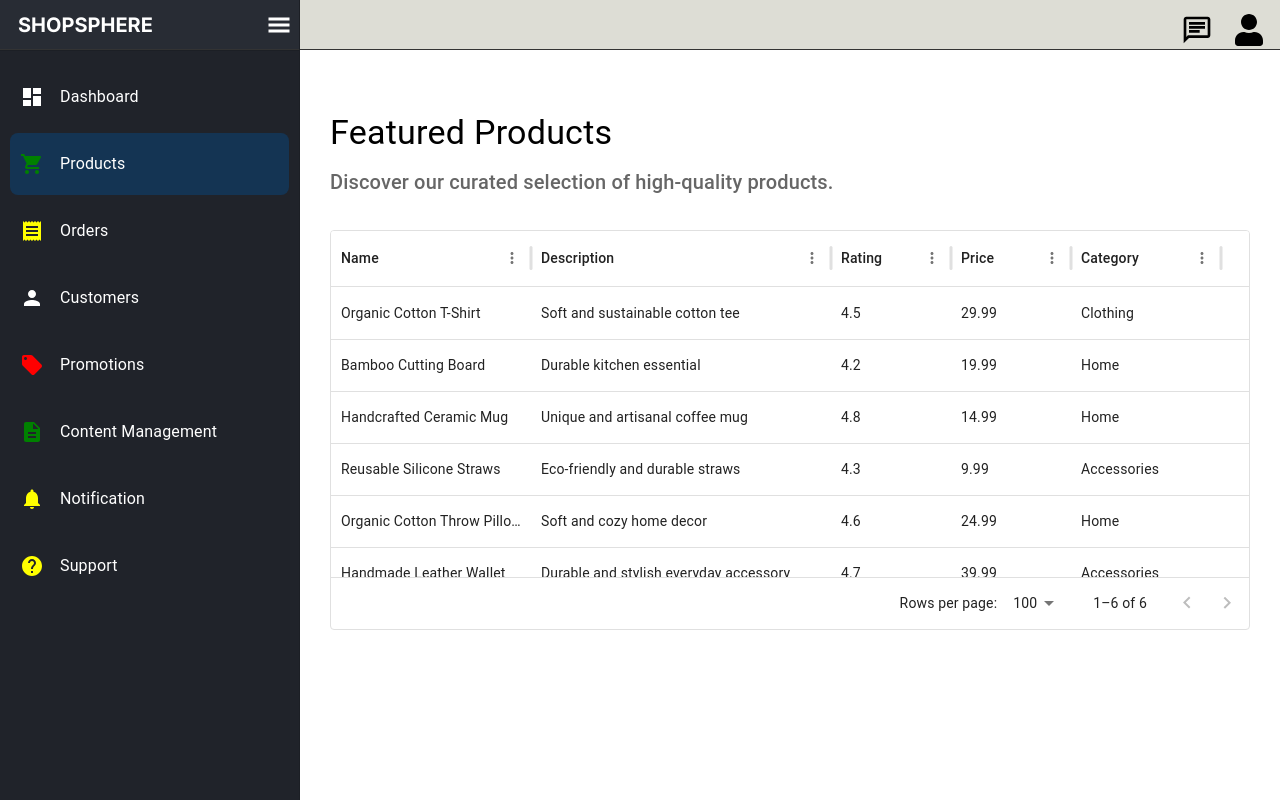
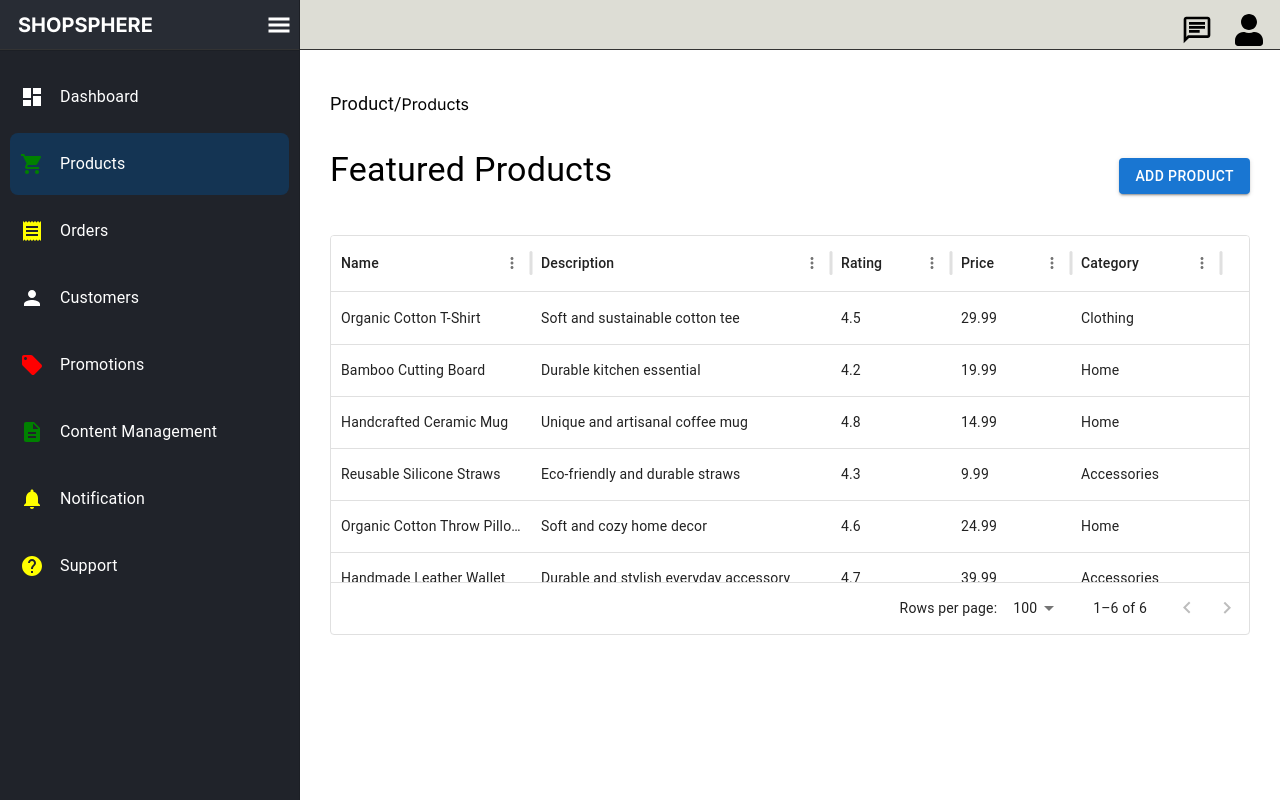
Before and after one commit to rojinnn/ShopSphere-ms, a Next.js app: page /product in a window 1280 px wide. Built offline with nearby package versions, Linux system fonts and the light colour scheme; sample sign-in values are in the browser's storage.

Commit message:
add custom breadcrumbs

```diff
--- a/src/app/product/page.js
+++ b/src/app/product/page.js
@@ -8,7 +8,8 @@ import {
   GridToolbarFilterButton,
   GridToolbarColumnsButton,
 } from "@mui/x-data-grid";
-import { Box, Container, Typography } from "@mui/material";
+import { Box, Typography, Button } from "@mui/material";
+import CustomBreadcrumbs from "@/components/CustomBreadCrumbs";
 
 const ProductList = () => {
   const [products, setProducts] = useState([
@@ -76,15 +77,38 @@ const ProductList = () => {
     { field: "category", headerName: "Category", width: 150 },
   ];
 
+  const handleAddProduct = () => {
+    // Implement your logic to add a product
+    // This function can open a modal, navigate to a new page, etc.
+    console.log("Add Product clicked");
+  };
+
   return (
     <div>
-      <Box my={4}>
-        <Typography variant="h4" component="h1" gutterBottom>
-          Featured Products
-        </Typography>
-        <Typography variant="h6" color="textSecondary">
-          Discover our curated selection of high-quality products.
-        </Typography>
+      <CustomBreadcrumbs
+        title={"Products"}
+        links={[
+          {
+            path: "/product",
+            title: "Product",
+            active: true,
+          },
+        ]}
+      />
+      <Box
+        my={4}
+        display="flex"
+        justifyContent="space-between"
+        alignItems="center"
+      >
+        <div>
+          <Typography variant="h4" component="h1" gutterBottom>
+            Featured Products
+          </Typography>
+        </div>
+        <Button variant="contained" color="primary" onClick={handleAddProduct}>
+          Add Product
+        </Button>
       </Box>
       <div style={{ height: 400, width: "100%" }}>
         <DataGrid
--- /dev/null
+++ b/src/components/CustomBreadCrumbs.js
@@ -0,0 +1,37 @@
+import { Breadcrumbs } from "@mui/material";
+import Link from "next/link";
+
+const CustomBreadcrumbs = ({ title, links }) => {
+  return (
+    <div
+      style={{
+        margin: "10px 0",
+        display: "flex",
+        // justifyContent: "space-between",
+        alignItems: "center",
+      }}
+    >
+      <div className="breadcrumb-global">
+        <Breadcrumbs aria-label="breadcrumb" separator=">">
+          {links.map((link) => (
+            <Link
+              key={link.path}
+              href={link.path}
+              style={{
+                fontSize: "18px",
+                textDecoration: "none",
+                color: !link.active ? "#789867" : "#090909",
+                pointerEvents: link.active ? "none" : "initial",
+              }}
+            >
+              {link.title}/
+            </Link>
+          ))}
+        </Breadcrumbs>
+      </div>
+      <p>{title}</p>
+    </div>
+  );
+};
+
+export default CustomBreadcrumbs;
```
